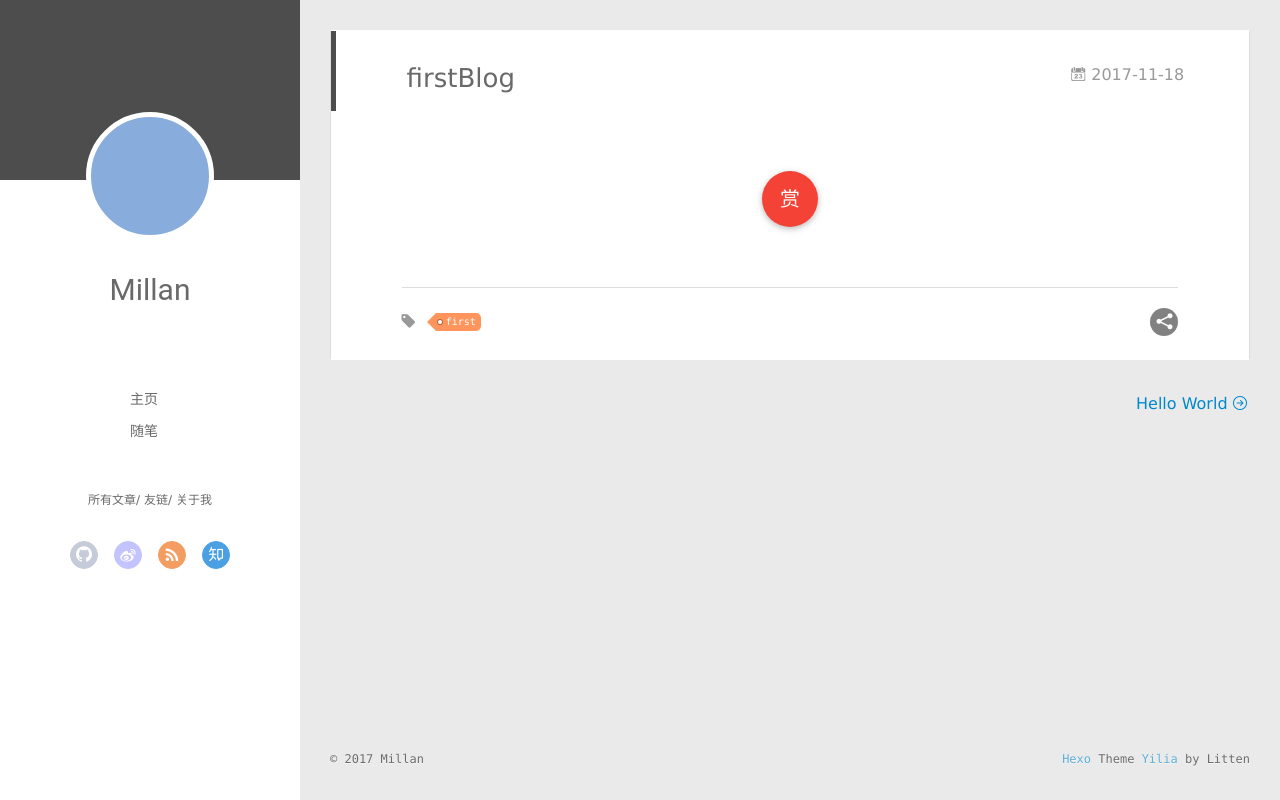
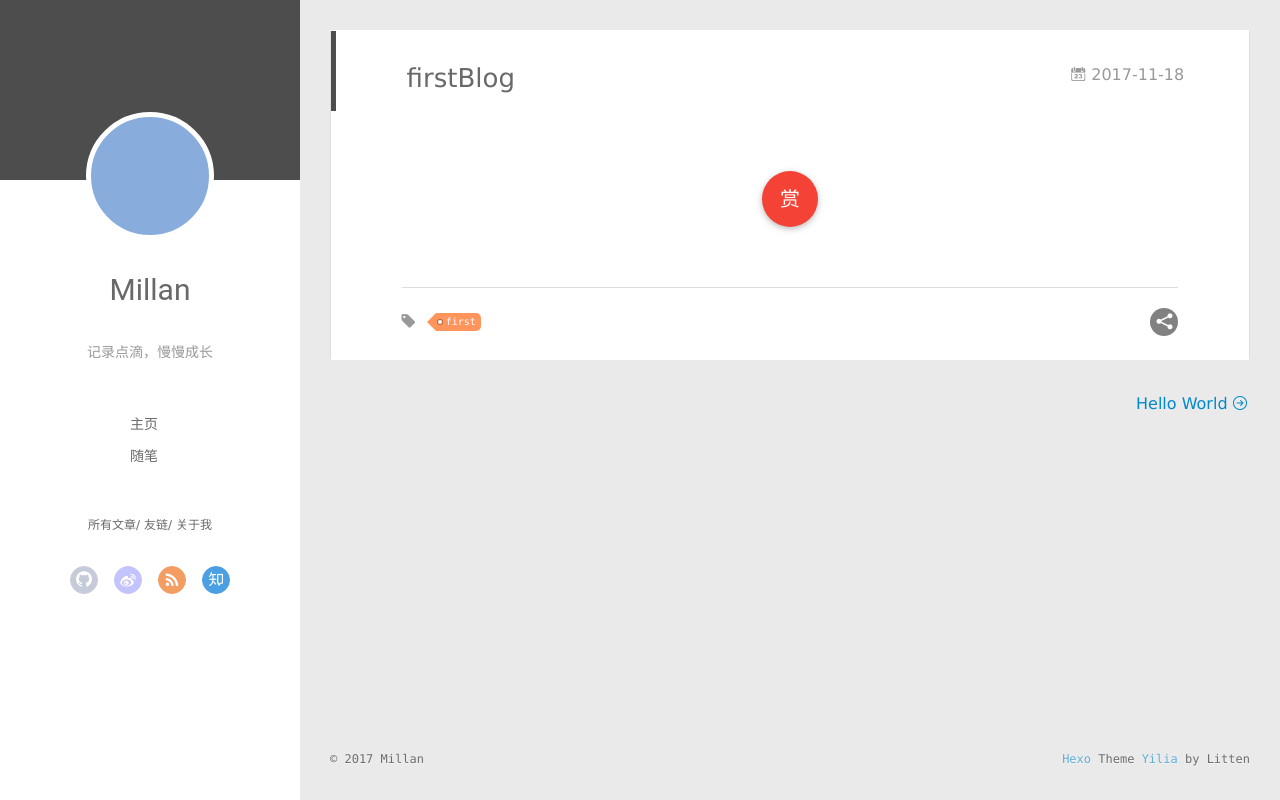
Before and after one commit to moronghui/moronghui.github.io, a plain HTML site: page 2017/11/18/firstBlog/index.html in a window 1280 px wide. Drawn offline with Linux system fonts and the light colour scheme; no server answers.

Commit message:
Site updated: 2017-11-18 22:42:14

```diff
--- a/2017/11/18/firstBlog/index.html
+++ b/2017/11/18/firstBlog/index.html
@@ -8,14 +8,18 @@
   <link rel="dns-prefetch" href="https://moronghui.github.io">
   <title>firstBlog | Millan</title>
   <meta name="viewport" content="width=device-width, initial-scale=1, maximum-scale=1">
-  <meta name="keywords" content="first">
+  <meta name="description" content="利用Hexo搭建的博客">
+<meta name="keywords" content="first">
 <meta property="og:type" content="article">
 <meta property="og:title" content="firstBlog">
 <meta property="og:url" content="https://moronghui.github.io/2017/11/18/firstBlog/index.html">
 <meta property="og:site_name" content="Millan">
+<meta property="og:description" content="利用Hexo搭建的博客">
+<meta property="og:locale" content="zh-cn">
 <meta property="og:updated_time" content="2017-11-18T11:41:02.490Z">
 <meta name="twitter:card" content="summary">
 <meta name="twitter:title" content="firstBlog">
+<meta name="twitter:description" content="利用Hexo搭建的博客">
 
     <link rel="alternative" href="/atom.xml" title="Millan" type="application/atom+xml">
 
@@ -49,6 +53,8 @@
 		<hgroup>
 		  <h1 class="header-author"><a href="/">Millan</a></h1>
 		</hgroup>
+
+		<p class="header-subtitle">记录点滴，慢慢成长</p>
 
 
 		<nav class="header-menu">
@@ -107,6 +113,8 @@
 			<hgroup>
 			  <h1 class="header-author js-header-author">Millan</h1>
 			</hgroup>
+
+			<p class="header-subtitle"><i class="icon icon-quo-left"></i>记录点滴，慢慢成长<i class="icon icon-quo-right"></i></p>
 
 
 
```
Also changed, not shown: 2017/11/18/hello-world/index.html (+5 -0 lines), archives/2017/11/index.html (+9 -1 lines), archives/2017/index.html (+9 -1 lines), archives/index.html (+9 -1 lines), index.html (+9 -1 lines), tags/first/index.html (+9 -1 lines).
